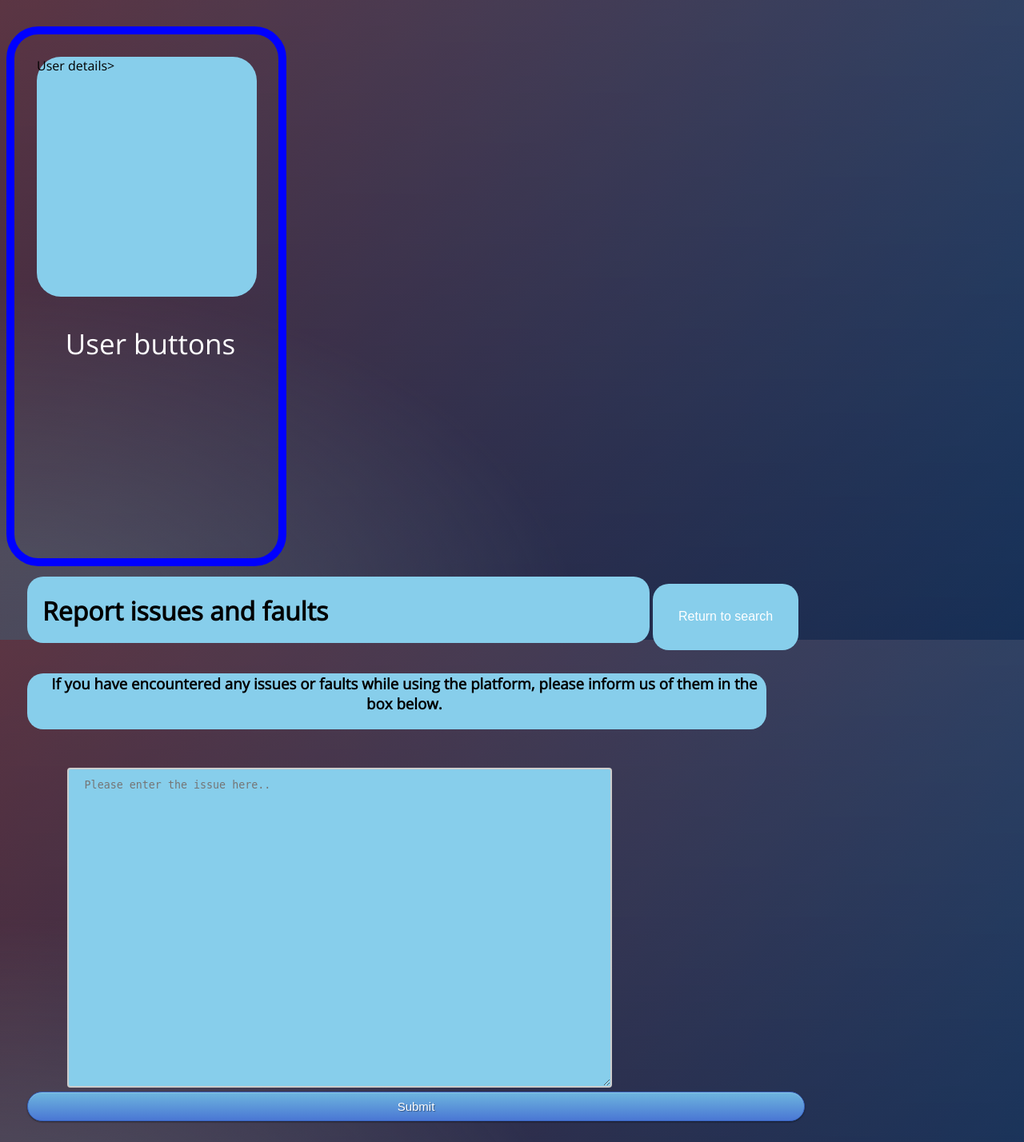
After one commit to gennzanfardinoUP/bybikemock, a PHP site: page /reportfault.html in a window 1280 px wide. The commit adds this page. Shown: the whole page at 80% size. Run offline with PHP 8.4, Linux system fonts and the light colour scheme.

Commit message:
Report fault page
Started report fault page.

```diff
--- /dev/null
+++ b/INSE Prototype/reportfault.html
@@ -0,0 +1,25 @@
+<!DOCTYPE html>
+<html lang="en" dir="ltr">
+  <head>
+    <meta charset="utf-8">
+    <link rel="stylesheet" href="style.css">
+    <title>ByBike</title>
+  </head>
+  <body>
+    <div class="boxed">
+      <div class="userdetails">User details></div>
+      <p class="useroptions">User buttons</p>
+    </div>
+    <div class="mainbox">
+      <div class="titlebox">
+        <h1>Report issues and faults</h1>
+      </div>
+      <button type="button" class="returnbutton">Return to search</button>
+      <div class="infobox">
+          <h3>If you have encountered any issues or faults while using the platform, please inform us of them in the box below.</h3>
+      </div>
+      <textarea type="text" class="faulttextbox" placeholder="Please enter the issue here.."></textarea>
+      <button type="submit" class="btn btn-primary btn-block btn-large">Submit</button>
+    </div>
+  </body>
+</html>
--- a/INSE Prototype/style.css
+++ b/INSE Prototype/style.css
@@ -89,9 +89,11 @@ input:focus { box-shadow: inset 0 -5px 45px rgba(100,100,100,0.4), 0 1px 1px rgb
 .boxed {
 		border: 10px solid blue;
     border-radius: 40px;
-    height: 675px;
-    width: 350px;
+    height: 50%;
+    width: 20%;
     margin-top: 25px;
+		display: inline-block;
+		float: left;
 }
 
 .btnlogin{
@@ -139,6 +141,8 @@ input:focus { box-shadow: inset 0 -5px 45px rgba(100,100,100,0.4), 0 1px 1px rgb
 .homefooter{
 	text-align: center;
 	font-size: 25px;
+	position: absolute;
+	bottom: 0;
 }
 
 .rectangleregistar{
@@ -161,3 +165,72 @@ input:focus { box-shadow: inset 0 -5px 45px rgba(100,100,100,0.4), 0 1px 1px rgb
 	font: Lucida;
 
 }
+
+.userdetails{
+	border-radius: 30px;
+	margin-left: 28px;
+	margin-top: 28px;
+  height: 300px;
+  width: 275px;
+	background-color: skyblue;
+}
+
+.useroptions{
+	margin-left: 10px;
+	font-size: 35px;
+	text-align: center;
+	color: #fff;
+}
+
+.faulttextbox{
+	margin-left: 50px;
+	width: 70%;
+  height: 400px;
+  padding: 12px 20px;
+  box-sizing: border-box;
+  border: 2px solid #ccc;
+  border-radius: 4px;
+  background-color: skyblue;
+	display: inline-block;
+}
+
+.titlebox{
+	border-radius: 20px;
+  height: 12%;
+  width: 80%;
+	background-color: skyblue;
+	display: inline-block;
+	padding-left: 2%;
+	margin-bottom: 2%;
+}
+
+.mainbox{
+	display: inline-block;
+	height: 90%;
+	width: 78%;
+	margin-left: 1%;
+	padding: 1%;
+}
+
+.infobox{
+	border-radius: 20px;
+	height: 10%;
+	width: 95%;
+	background-color: skyblue;
+	margin-bottom: 5%;
+	padding-left: 2%;
+	text-align: center;
+}
+
+.returnbutton {
+	border-radius: 20px;
+  background-color: skyblue;
+  border: none;
+  color: white;
+  padding: 15px 32px;
+  text-align: center;
+  text-decoration: none;
+  display: inline-block;
+  font-size: 16px;
+	height: 12%;
+}
```
